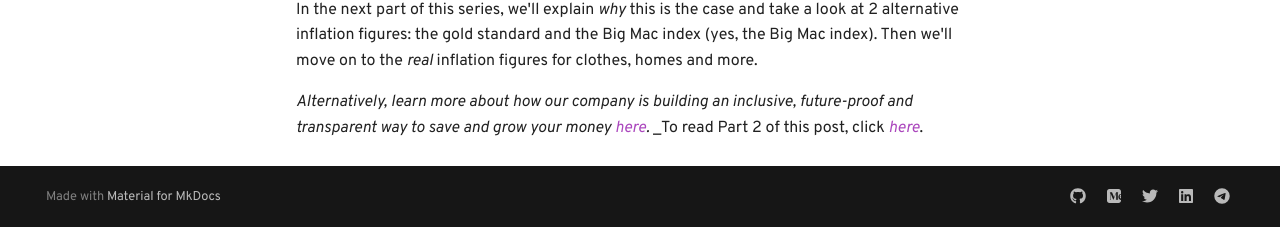
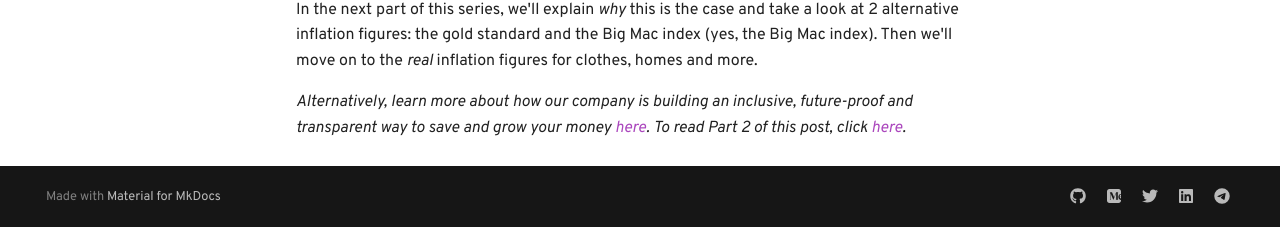
Before and after one commit to kaonone/wiki, an MkDocs documentation site: the page built from docs/library/2018 Why life is getting more expensive than inflation suggests 1.md, in a window 1280 px wide and 900 px high, scrolled down 859 px. Shown: the part 670-897 px from the top of the window. Built offline with MkDocs 1.6.1 and Material for MkDocs 9.7.7, drawn with Linux system fonts in a browser that asks for light colours; some web fonts are replaced; comment, search, counter and statistics services are not loaded; old or Windows-style settings are respelled for this version of MkDocs.

```diff
--- a/docs/library/2018 Why life is getting more expensive than inflation suggests 1.md
+++ b/docs/library/2018 Why life is getting more expensive than inflation suggests 1.md
@@ -34,5 +34,5 @@ Unfortunately, this is just one of several reasons it&#39;s hard to gauge inflat
 
 In the next part of this series, we&#39;ll explain _why_ this is the case and take a look at 2 alternative inflation figures: the gold standard and the Big Mac index (yes, the Big Mac index). Then we&#39;ll move on to the _real_ inflation figures for clothes, homes and more.
 
-_Alternatively, learn more about how our company is building an inclusive, future-proof and transparent way to save and grow your money _[_here_](https://akropolis.io/)_._
-_To read Part 2 of this post, click _[_here_](https://wiki.akropolis.io/library/2018%20Why%20life%20is%20getting%20more%20expensive%20than%20inflation%20suggests%202/)_.
+_Alternatively, learn more about how our company is building an inclusive, future-proof and transparent way to save and grow your money [_here_](https://akropolis.io/)._
+_To read Part 2 of this post, click [_here_](https://wiki.akropolis.io/library/2018%20Why%20life%20is%20getting%20more%20expensive%20than%20inflation%20suggests%202/)._
```
